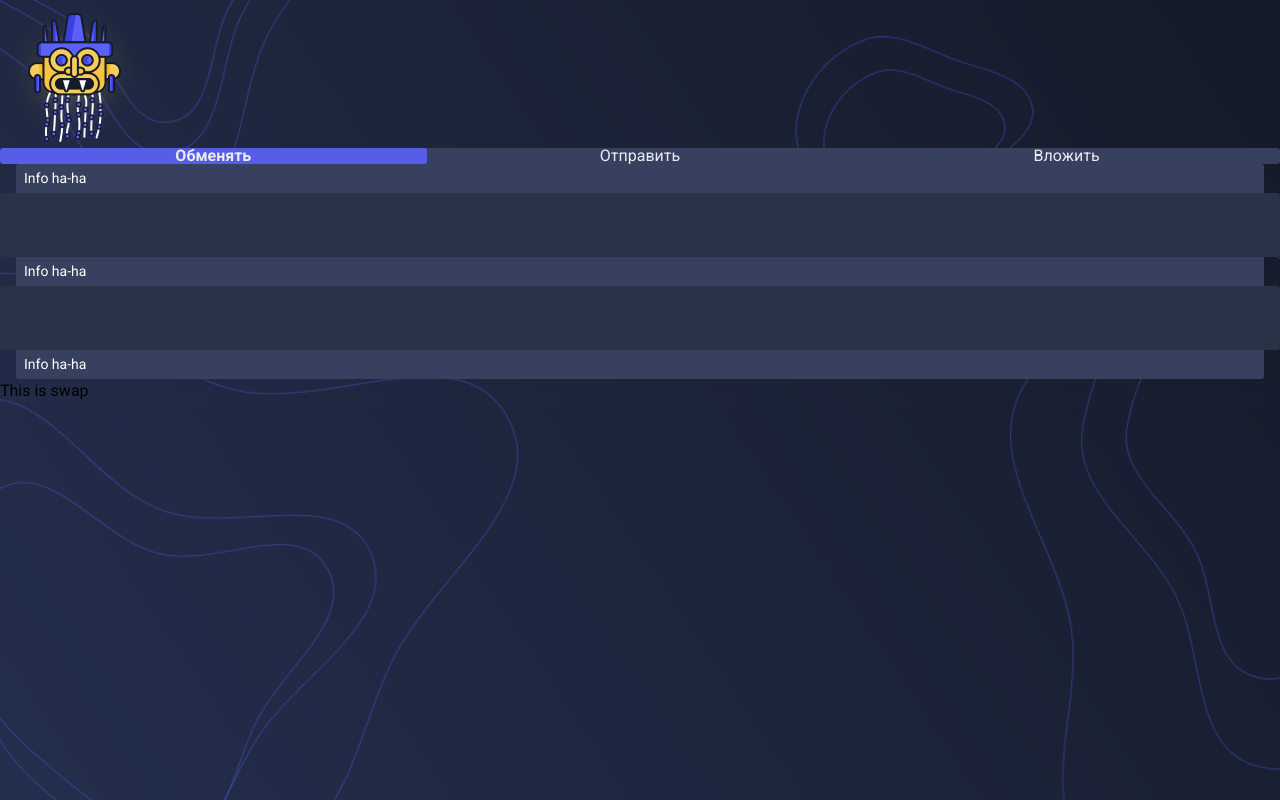
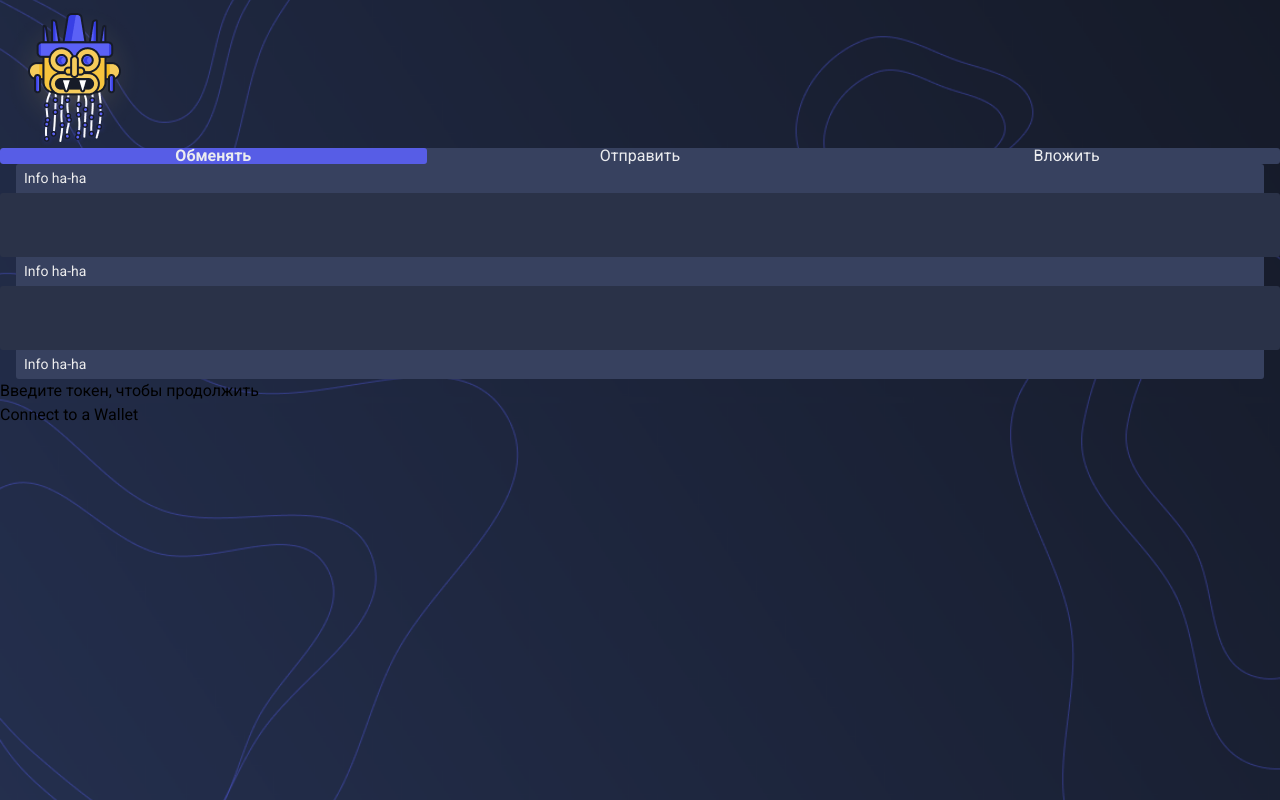
Before and after one commit to anproagile/quipuswap-webapp, a Vue app: page / in a window 1280 px wide. Built offline with nearby package versions, Linux system fonts and the light colour scheme.

Commit message:
Small fixes in page layout

```diff
--- a/src/components/FormExample.vue
+++ b/src/components/FormExample.vue
@@ -21,7 +21,7 @@ span {
 }
 
 .form-wrapper {
-  @apply rounded-3px mx-4 text-white text-sm;
+  @apply rounded-3px mx-4 text-text text-sm;
   background: #37415f;
 }
 
--- a/src/views/Swap.vue
+++ b/src/views/Swap.vue
@@ -1,9 +1,14 @@
 <template>
   <div class="max-w-xl mx-auto">
-    <NavTabs class="mb-4" />
+    <NavTabs class="mb-6" />
     <FormExample />
-    <div>
-      This is swap
+    <div class="mx-auto text-center mt-8 mb-8 text-text text-sm font-normal">
+      Введите токен, чтобы продолжить
+    </div>
+    <div class="text-center">
+      <button class="bg-primary text-text h-12 w-full max-w-xs rounded-3px text-lg">
+        Connect to a Wallet
+      </button>
     </div>
   </div>
 </template>
--- a/tailwind.config.js
+++ b/tailwind.config.js
@@ -14,6 +14,9 @@ module.exports = {
 
       black: "#000",
       white: "#fff",
+
+      text: "#EDEDEE",
+      primary: "#5B61F6",
 
       gray: {
         100: "#f7fafc",
@@ -224,23 +227,23 @@ module.exports = {
       default: "1",
     },
     fontFamily: {
-      sans: [
-        "system-ui",
-        "-apple-system",
-        "BlinkMacSystemFont",
-        '"Segoe UI"',
-        "Roboto",
-        '"Helvetica Neue"',
-        "Arial",
-        '"Noto Sans"',
-        "sans-serif",
-        '"Apple Color Emoji"',
-        '"Segoe UI Emoji"',
-        '"Segoe UI Symbol"',
-        '"Noto Color Emoji"',
-      ],
-      serif: ["Georgia", "Cambria", '"Times New Roman"', "Times", "serif"],
-      mono: ["Menlo", "Monaco", "Consolas", '"Liberation Mono"', '"Courier New"', "monospace"],
+      // sans: [
+      //   "system-ui",
+      //   "-apple-system",
+      //   "BlinkMacSystemFont",
+      //   '"Segoe UI"',
+      //   "Roboto",
+      //   '"Helvetica Neue"',
+      //   "Arial",
+      //   '"Noto Sans"',
+      //   "sans-serif",
+      //   "Apple Color Emoji",
+      //   '"Segoe UI Emoji"',
+      //   '"Segoe UI Symbol"',
+      //   '"Noto Color Emoji"',
+      // ],
+      // serif: ["Georgia", "Cambria", '"Times New Roman"', "Times", "serif"],
+      // mono: ["Menlo", "Monaco", "Consolas", '"Liberation Mono"', '"Courier New"', "monospace"],
     },
     fontSize: {
       xs: "0.75rem",
```
